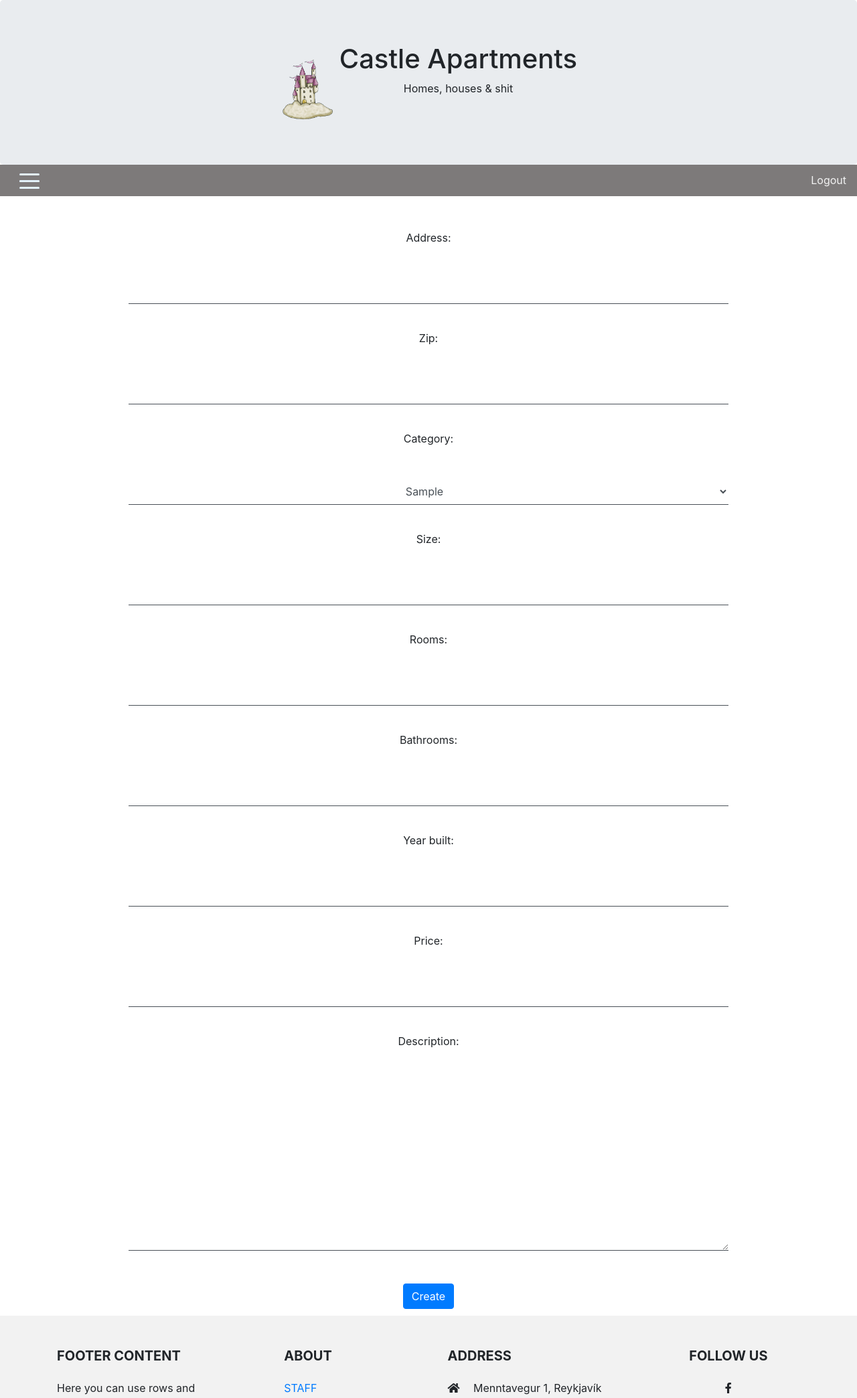
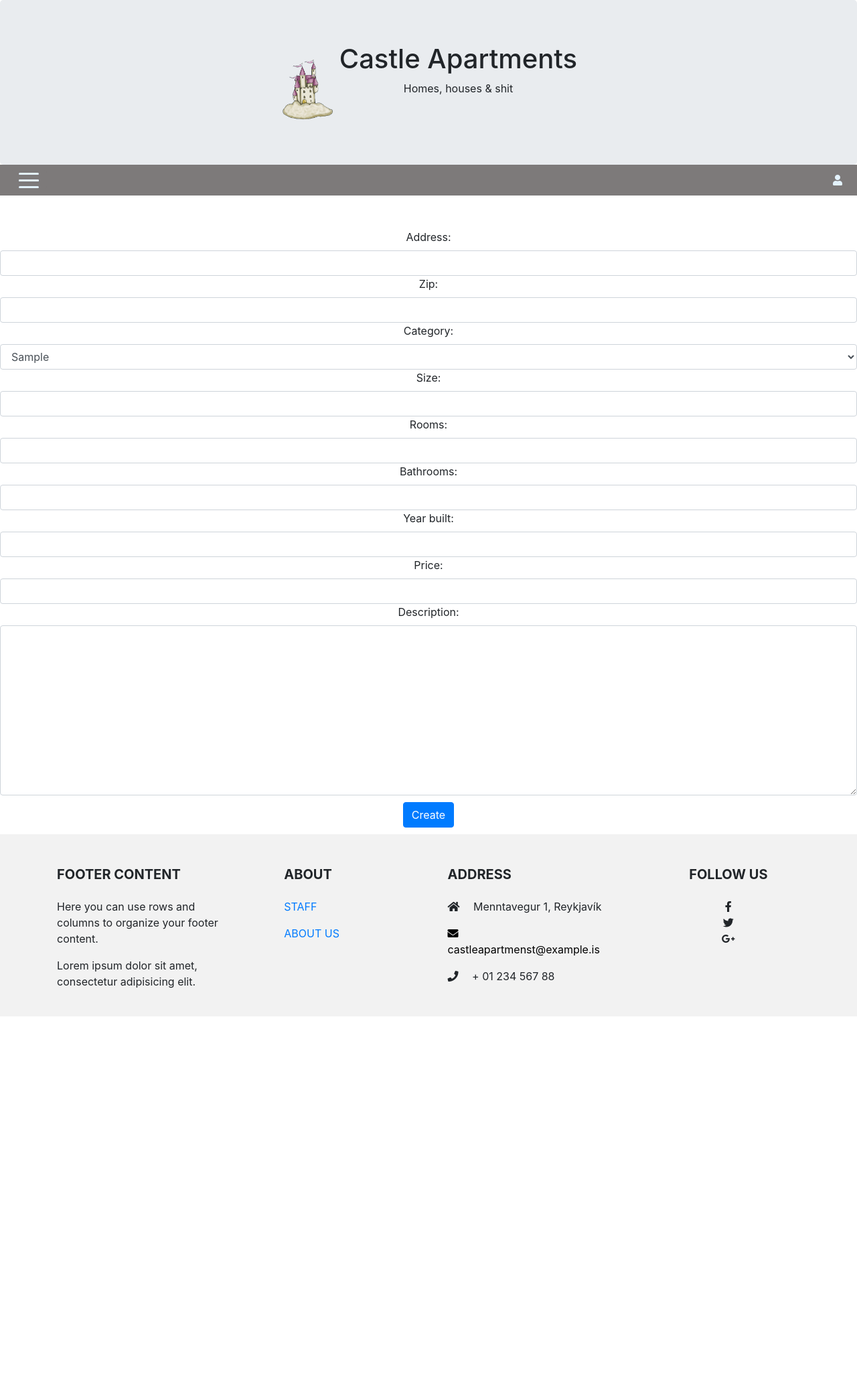
Before and after one commit to GudjonB/Verklegt2, a Django app: page /properties/create in a window 1280 px wide. Shown: the top 2088 px of the page at 67% size. After the commit the page ends 1518 px from the top, so only its background shows below. Run offline with Django 3.2, Linux system fonts and the light colour scheme; a user stored in the database is signed in; tables that the repository leaves empty hold one stand-in row (values such as "Sample post"); some libraries are stand-ins or nearby versions.

Commit message:
profile button

```diff
--- a/static/css/main.css
+++ b/static/css/main.css
@@ -6,6 +6,7 @@
     border-radius: 0;
     background-color: #7d7a7a;
 }
+
 .sticky {
     z-index: 10000;
     position: fixed;
@@ -29,30 +30,12 @@ footer {
     width:100%
 }
 
-.active-pink-2 input[type=text]:focus:not([readonly]) {
-    border-bottom: 1px solid #f48fb1;
-    box-shadow: 0 1px 0 0 #f48fb1;
-    width: 70%;
-}
-
-.form-control {
-    width: 70%;
-    margin: 40px auto;
-    border-radius: 0;
-    border-radius: 0;
-    border: none;
-    border-bottom: 1px #7d7a7a;
-    box-shadow: 0 1px 0 0;
-    text-align: center;
-}
-
 button:focus {
     outline: none;
     border: none;
 }
 input:focus {
     outline: none;
-    border: none;
 }
 
 .bodyBlock {
@@ -96,10 +79,19 @@ li > a {
     margin-bottom: 10em;
 }
 
-.navbar-toggle {
+.navbar-toggler {
     background-color: #7d7a7a;
     border:none;
 }
+.profile-toggler {
+    background-color: #7d7a7a;
+    border:none;
+    float: right;
+}
+.profile-collapse {
+    float: right;
+}
+
 
 .btn-floating {
     background-color: #f2f2f2;
@@ -151,6 +143,14 @@ ul {
 
 .animated-icon2 span {
     background: #e3f2fd;
+}
+
+.fa-user, .fa-user-alt-slash {
+    color: #e3f2fd;
+}
+
+#myProfile {
+    text-align: right;
 }
 
 
@@ -219,6 +219,3 @@ ul {
     top: 0;
     width: 100%;
 }
-.bodyBlock {
-    padding-top: 0;
-}
--- a/static/js/main.js
+++ b/static/js/main.js
@@ -7,6 +7,7 @@ $(document).ready(function(){
   navbar = document.getElementById("navbar");
   // Get the offset position of the navbar
   sticky = navbar.offsetTop;
+  var width = navbar.offsetWidth;
   // Get Bodyblock
   bodyblock = document.getElementsByClassName("bodyBlock")[0];
 });
@@ -16,6 +17,12 @@ $(document).ready(function () {
   $('.second-button').on('click', function () {
 
     $('.animated-icon2').toggleClass('open');
+  });
+});
+
+$(document).ready(function () {
+  $('.profile-button').on('click', function () {
+    $(".profIcon").toggleClass("fa-user  fa-user-alt-slash");
   });
 });
 
--- a/templates/Users/index.html
+++ b/templates/Users/index.html
@@ -2,10 +2,8 @@
 
 {% block content %}
 
-    <!-- Search form -->
-    <div class="md-form active-pink-2 mb-3">
-        <input class="form-control" type="text" placeholder="Search" aria-label="Search">
-    </div>
+
+
 {% endblock %}
 
 {% block houses %}
--- a/templates/base.html
+++ b/templates/base.html
@@ -61,7 +61,24 @@
         <ul class="nav-right">
             {% if user.is_authenticated %}
                 <!-- profile -->
-                <li><a href="{% url 'logout' %}">Logout</a></li>
+                <div class="profile">
+                    <div class="navbar-header-profile">
+                        <button class="profile-toggler profile-button" type="button" data-toggle="collapse" data-target="#myProfile"
+                                aria-controls="navba" aria-expanded="false" aria-label="Toggle navigation">
+                            <div><i class="profIcon fas fa-user"></i></div>
+                        </button>
+                    </div>
+
+                    <div class="collapse profile-collapse" id="myProfile">
+                        <ul class="nav navbar-nav">
+                            <li><a href="{% url 'users-index' %}">Home</a></li>
+                            <li><a href="{% url 'allProperties' %}">Properties</a></li>
+                            <li><a href="{% url 'openHouses' %}">Open Houses</a></li>
+                            <li><a href="{% url 'logout' %}">Logout</a></li>
+                        </ul>
+                    </div>
+                </div>
+
             {% else %}
                 <li class="navRightLi"><a  href="{% url 'login' %}">Login</a></li>
                 <li class="navRightLi"><a  href="{% url 'register' %}">Register</a></li>
```
